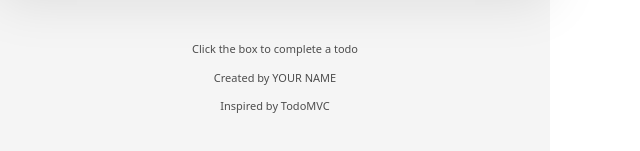
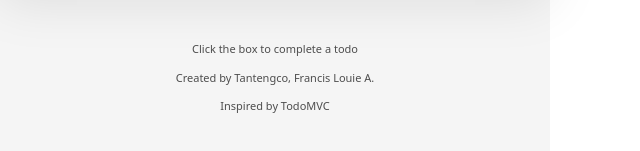
Before and after one commit to francislouietantengco/csit340-todomvc, a React (Vite) app: page / in a window 1280 px wide. Shown: the part 343-494 px from the top of the page, without its empty margins (0-640 px from the left). Built offline with nearby package versions, Linux system fonts and the light colour scheme.

Commit message:
chore: replace YOUR NAME with Your Full Name

```diff
--- a/src/App.jsx
+++ b/src/App.jsx
@@ -5,7 +5,7 @@ function App() {
   return (
     <div className="min-h-screen bg-[#f5f5f5] py-8 font-light text-[#111]">
       <Todos />
-      <Info name="YOUR NAME" />
+      <Info name="Tantengco, Francis Louie A." />
     </div>
   )
 }
```
